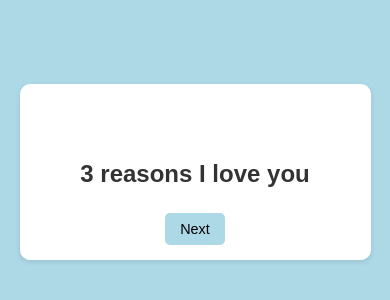
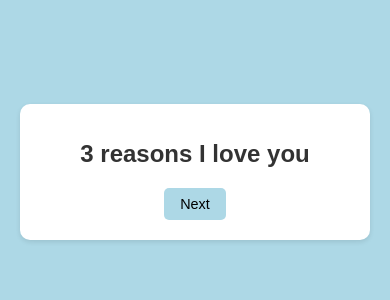
Before and after one commit to k14s3/Notes, a plain HTML site: page index.html in a window 390 px wide. Shown: the part 250-550 px from the top of the page. Drawn offline with Linux system fonts and the light colour scheme.

Commit message:
Upddsfdsfate style.css

```diff
--- a/style.css
+++ b/style.css
@@ -1,13 +1,14 @@
 body {
     font-family: 'Arial', sans-serif;
     background-color: #add8e6; /* Light blue background */
-    margin: 0;
-    padding: 0;
-    color: #333;
     display: flex;
     justify-content: center;
     align-items: center;
-    min-height: 100vh;
+    height: 100vh;
+    margin: 0;
+    padding: 20px;
+    color: #333;
+    box-sizing: border-box;
 }
 
 .container {
@@ -17,18 +18,13 @@ body {
     border-radius: 10px;
     box-shadow: 0 2px 5px rgba(0, 0, 0, 0.1);
     max-width: 600px;
-    width: 90%;
-    margin: 20px auto;
+    width: 100%;
     box-sizing: border-box;
-    overflow: hidden;
-    position: relative;
-    padding-top: 60px; /* Add padding at the top to ensure the top content is visible */
 }
 
 h1 {
     font-size: 2em;
     margin-bottom: 20px;
-    word-wrap: break-word;
 }
 
 p {
@@ -43,7 +39,6 @@ button {
     border: none;
     border-radius: 5px;
     cursor: pointer;
-    margin-top: 10px;
 }
 
 button:hover {
@@ -53,39 +48,33 @@ button:hover {
 ul {
     list-style: none;
     padding: 0;
-    text-align: left;
 }
 
 li {
+    text-align: left;
     margin: 5px 0;
 }
 
+/* Add this to ensure proper spacing on mobile devices */
 @media (max-width: 600px) {
-    .container {
-        padding: 15px;
-        padding-top: 60px; /* Maintain padding at the top for smaller screens */
+    body {
+        padding: 40px 20px;
     }
 
     h1 {
         font-size: 1.5em;
-        margin-bottom: 15px;
     }
 
     p {
         font-size: 1em;
-        margin-bottom: 15px;
     }
 
     button {
-        padding: 8px 15px;
+        padding: 8px 16px;
         font-size: 0.9em;
     }
+
+    li {
+        font-size: 1em;
+    }
 }
-
-.scrollable-content {
-    overflow-y: auto;
-    max-height: 400px; /* Adjust as needed */
-    padding: 20px;
-    box-sizing: border-box;
-    text-align: left;
-}
```
